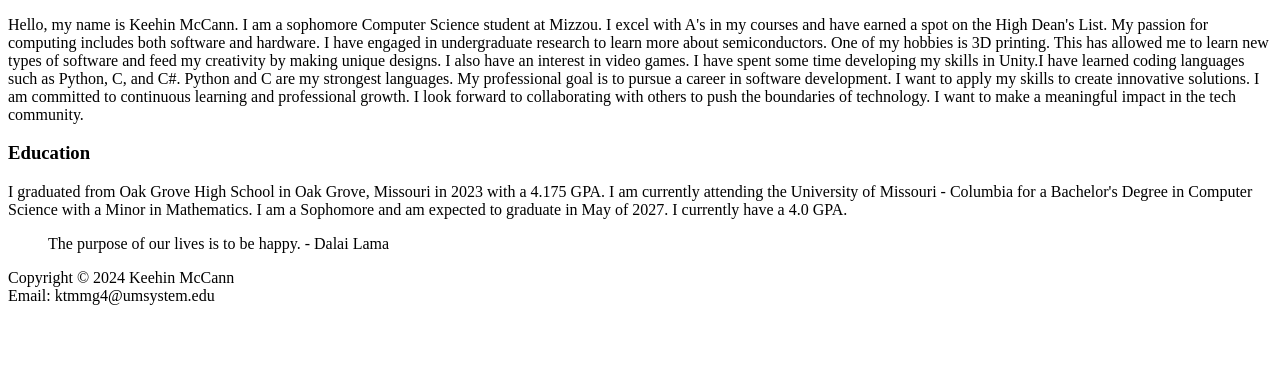
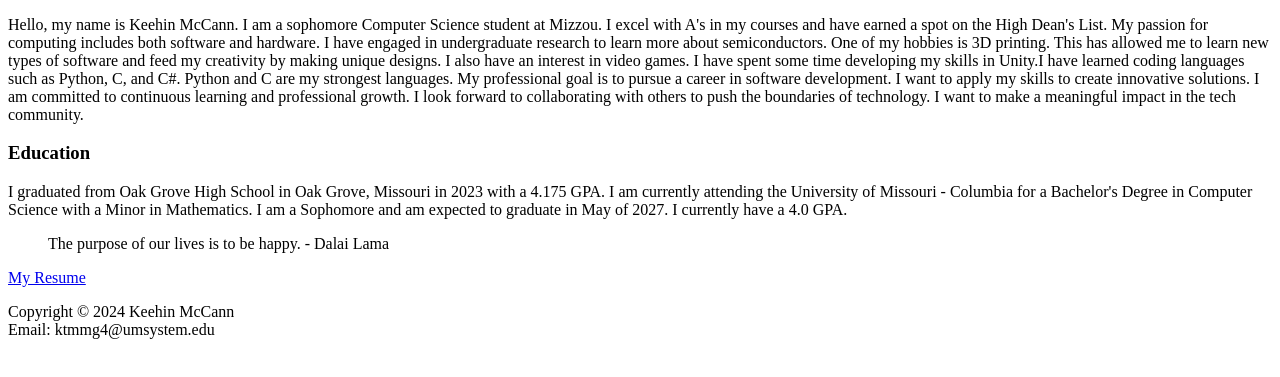
Before and after one commit to keemcc/keemcc.github.io, a plain HTML site: page about.html in a window 1280 px wide. Shown: the part 105-482 px from the top of the page. Drawn offline with Linux system fonts and the light colour scheme.

Commit message:
Add files via upload

```diff
--- a/about.html
+++ b/about.html
@@ -42,6 +42,8 @@
         expected to graduate in May of 2027. I currently have a 4.0 GPA.</p>
 
         <blockquote>The purpose of our lives is to be happy. - Dalai Lama</blockquote>
+
+        <a href="mccannresume.pdf">My Resume</a>
     </main>
     <footer>
         <p>Copyright © 2024 Keehin McCann<br>
```
Also changed, not shown: 1 other file.
